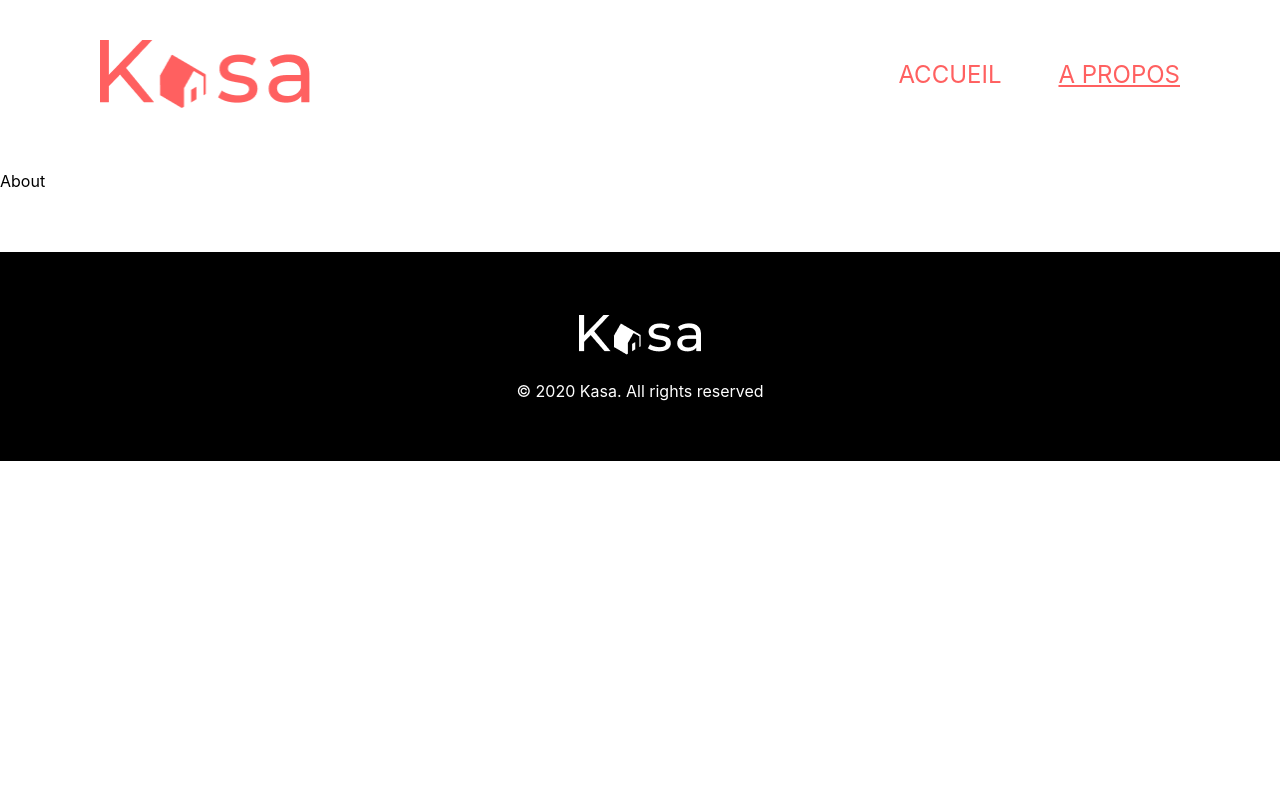
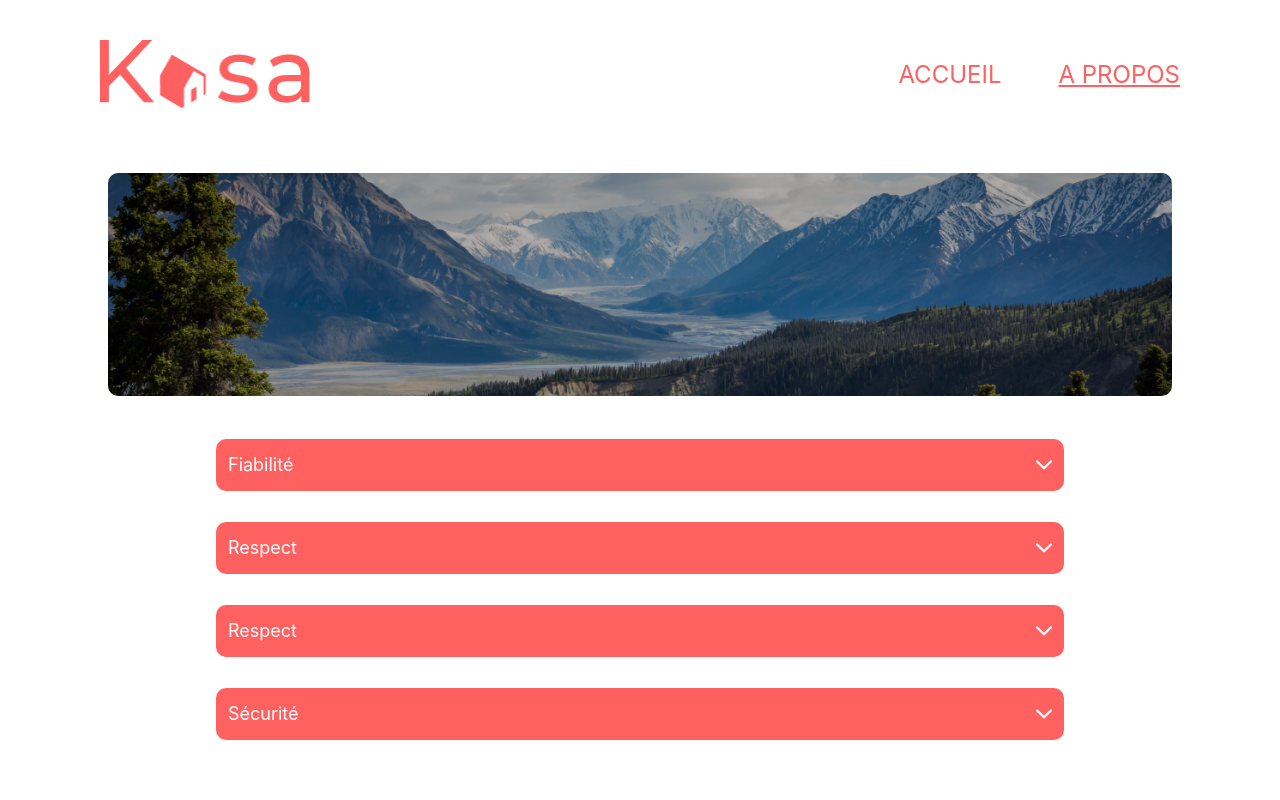
Before and after one commit to PrAndrian/Kasa-app, a React (Create React App) app: page /a-propos in a window 1280 px wide. Shown: the top 800 px of the page. Built offline with nearby package versions, Linux system fonts and the light colour scheme.

Commit message:
banner component done

```diff
--- a/src/App.module.css
+++ b/src/App.module.css
@@ -55,9 +55,6 @@
 .banner {
     display:flex;
     align-items: center;
-    background: linear-gradient( rgba(0, 0, 0, 0.3), rgba(0, 0, 0, 0.3) ), url("./images/landscape_home.png");
-    background-position: center;
-    background-size: cover;
     width: 100%;
     height: 100%;
     min-height: 111px;
@@ -66,6 +63,10 @@
     border-radius: 10px;
     color: white;
     font-weight: 500;
+}
+
+.banner_v1{
+    height: 223px;
 }
 
 .banner_title{
@@ -405,7 +406,7 @@
     padding: 16.5px 0;
 }
 
-.collapse{
+.collapse_short,.collapse_long{
     width: 100%;
 }
 
@@ -420,6 +421,7 @@
     height: 30px;
     border-radius: 5px;
     font-size : 13px;
+    cursor: pointer;;
 }
 
 
@@ -450,7 +452,7 @@
 }
 
 @media screen and (min-width: 769px) {
-    .collapse{
+    .collapse_short{
         width: 50%;
     }
 
@@ -477,3 +479,28 @@
         line-height: 25.67px;
     }
 }
+
+/* About --------------------------------------*/
+#about{
+    padding: 0 20px;
+    min-height: 100vh;
+    margin-bottom: 20px;
+}
+
+.collapse_about{
+    display: flex;
+    flex-direction: column;
+    gap : 31px;
+    padding: 0 ;
+}
+
+@media screen and (min-width: 1025px) {
+
+    #about{
+        padding: 0 108px;
+    }
+
+    .collapse_about{
+        padding: 0 108px;
+    }
+}
--- /dev/null
+++ b/src/components/Banner.js
@@ -0,0 +1,25 @@
+import React from 'react'
+import styles from '../App.module.css'
+
+const Banner = ({type,image}) => {
+  return (
+    <div
+        className={type==="base" ? styles.banner : styles.banner +" "+ styles.banner_v1}
+        style={{
+            background:`linear-gradient( rgba(0, 0, 0, 0.3), rgba(0, 0, 0, 0.3) ), url('${image}')`,
+            backgroundPosition: "center",
+            backgroundSize: "cover",
+            backgroundRepeat: "no-repeat",
+        }}
+    >
+        {   type==="base" &&
+           (<h2 className={styles.banner_title}>
+            <span className={styles.banner_text_1}>Chez vous,</span>
+            <span className={styles.banner_text_2}> partout et ailleurs</span>
+          </h2>)
+        }
+    </div>
+  )
+}
+
+export default Banner
--- a/src/components/Collapse.js
+++ b/src/components/Collapse.js
@@ -2,7 +2,7 @@
 import styles from '../App.module.css'
 import chevron_down from '../images/chevron_down.svg'
 
-const Collapse = ({title, text, list }) => {
+const Collapse = ({title, text, list, length }) => {
 
     const [active, setActive] = useState(false)
 
@@ -11,7 +11,7 @@
     }
 
     return (
-        <div className={styles.collapse}>
+        <div className={length === "petit" ? styles.collapse_short : styles.collapse_long }>
             <header onClick={handleClick} className={styles.collapse_header}>
                 <span>{title}</span>
                 <img
--- a/src/pages/About.js
+++ b/src/pages/About.js
@@ -1,8 +1,36 @@
 import React from 'react'
+import styles from '../App.module.css'
+import Collapse from '../components/Collapse'
+import Banner from '../components/Banner'
+import landscape_about from '../images/landscape_about.png'
+
 
 const About = () => {
   return (
-    <div>About</div>
+    <div id={styles.about}>
+
+      <Banner image={landscape_about}/>
+
+      <div className={styles.collapse_about}>
+        <Collapse
+          title={'Fiabilité'}
+          text={'Les annonces postées sur Kasa garantissent une fiabilité totale. Les photos sont conformes aux logements, et toutes les informations sont régulièrement vérifiées  par nos équipes.'}
+        />
+        <Collapse
+          title={'Respect'}
+          text={'La bienveillance fait partie des valeurs fondatrices de Kasa. Tout comportement discriminatoire ou de perturbation du voisinage entraînera une exclusion de notre plateforme.'}
+        />
+        <Collapse
+          title={'Respect'}
+          text={"Nos équipes se tiennent à votre disposition pour vous fournir une expérience parfaite. N'hésitez pas à nous contacter si vous avez la moindre question."}
+        />
+        <Collapse
+          title={'Sécurité'}
+          text={"La sécurité est la priorité de Kasa. Aussi bien pour nos hôtes que pour les voyageurs, chaque logement correspond aux critères de sécurité établis par nos services. En laissant une note aussi bien à l'hôte qu'au locataire, cela permet à nos équipes de vérifier que les standards sont bien respectés. Nous organisons également des ateliers sur la sécurité domestique pour nos hôtes."}
+        />
+
+      </div>
+    </div>
   )
 }
 
--- a/src/pages/Accomodation.js
+++ b/src/pages/Accomodation.js
@@ -55,8 +55,8 @@
       </section>
 
       <section className={styles.collapse_container}>
-        <Collapse title={'Description'} text={logementData[0].description}/>
-        <Collapse title={'Equipments'} list={logementData[0].equipments} />
+        <Collapse title={'Description'} text={logementData[0].description} length={"petit"}/>
+        <Collapse title={'Equipments'} list={logementData[0].equipments} length={"petit"}/>
       </section>
     </div>
   )
--- a/src/pages/Home.js
+++ b/src/pages/Home.js
@@ -2,6 +2,9 @@
 import styles from '../App.module.css'
 import Thumb from '../components/Thumb'
 import listLogement from '../__mock_data__/logements.json'
+import landscape_home from '../images/landscape_home.png'
+import Banner from '../components/Banner'
+
 
 const Home = () => {
 
@@ -9,11 +12,7 @@
 
   return (
     <div id={styles.home}>
-        <div className={styles.banner}>
-          <h2 className={styles.banner_title}>
-            <span className={styles.banner_text_1}>Chez vous,</span>
-            <span className={styles.banner_text_2}> partout et ailleurs</span></h2>
-        </div >
+        <Banner type="base" image={landscape_home}/>
 
         <section className={styles.thumbs_container}>
           {listLogement && listLogement.map((logement)=>{
```
Also changed, not shown: src/images/landscape_about.png (added).
